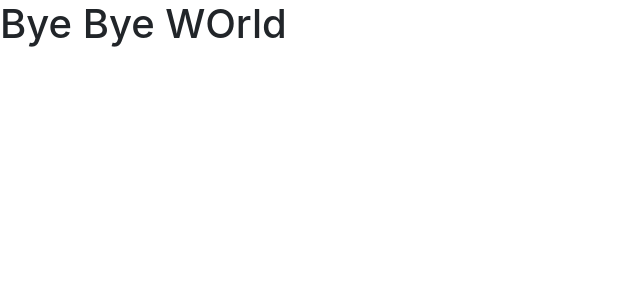
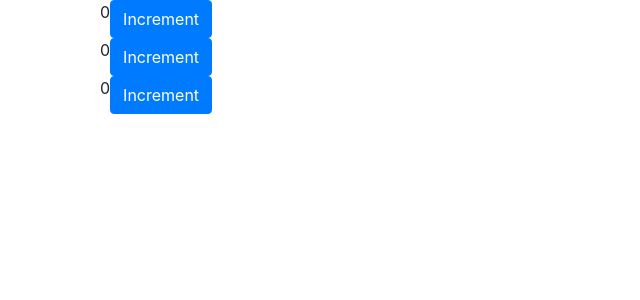
Before and after one commit to vaxevanis/reactDemo, a React (Create React App) app: page / in a window 1280 px wide. Shown: the top 300 px of the page, without its empty margins (0-640 px from the left). Built offline with nearby package versions, Linux system fonts and the light colour scheme.

Commit message:
Feat(Counter) State
// introduce the State

```diff
--- a/src/components/counter.jsx
+++ b/src/components/counter.jsx
@@ -1,9 +1,29 @@
-import React, { Component } from 'react';
+import React, { Component } from "react";
 
 class Counter extends Component {
-    render() {
-        return <h1>Bye Bye WOrld</h1>;
-    }
+  state = {
+    count: 0
+  };
+  render() {
+    return (
+      <div className="container">
+        <div className="col-lg-6 Counter">
+          <div className="input-group">
+            <span>{this.state.count}</span>
+            <button className="btn btn-primary">Increment</button>
+          </div>
+          <div className="input-group">
+            <span>{this.state.count}</span>
+            <button className="btn btn-primary">Increment</button>
+          </div>
+          <div className="input-group">
+            <span>{this.state.count}</span>
+            <button className="btn btn-primary">Increment</button>
+          </div>
+        </div>
+      </div>
+    );
+  }
 }
 
 export default Counter;
--- a/src/index.js
+++ b/src/index.js
@@ -4,7 +4,7 @@ import ReactDOM from "react-dom";
 import './index.css';
 import 'bootstrap/dist/css/bootstrap.css'; // bootstrap library
 
-import App from './App';
+// import App from './App';
 import Counter from './components/counter';
 
 // import * as serviceWorker from './serviceWorker';
```
